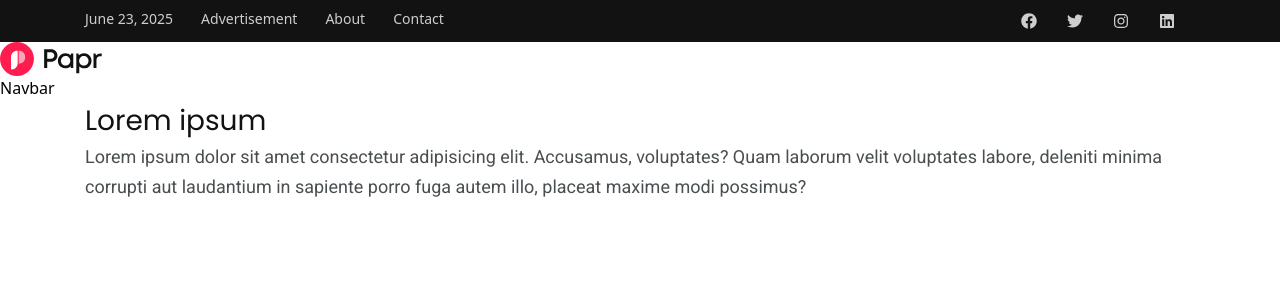
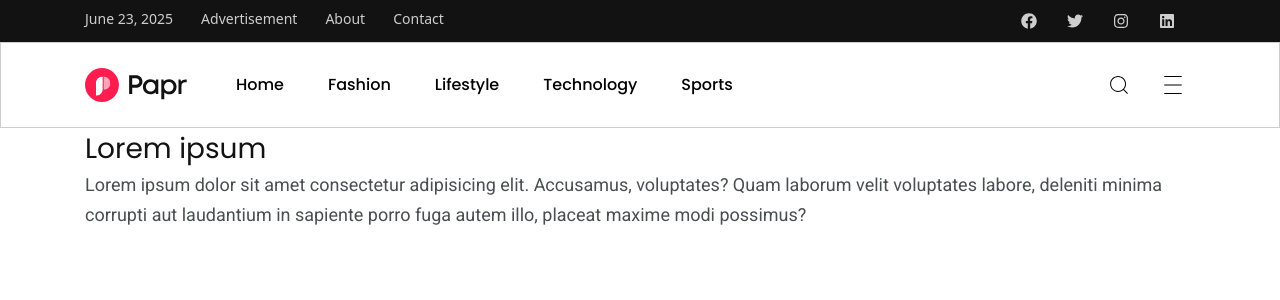
Before and after one commit to calebmutisya/papr, a Next.js app: page / in a window 1280 px wide. Shown: the top 300 px of the page. Built offline with nearby package versions, Linux system fonts and the light colour scheme.

Commit message:
navbar layout done

```diff
--- a/app/globals.css
+++ b/app/globals.css
@@ -9,6 +9,7 @@
   --color-myblack: #121213;
   --color-mywhite: #ffffff;
   --color-mygrey: #7B7B7B;
+  --color-mylightgrey: #F5F5F5;
   --color-textblack: #494E51;
   --color-textlight: #CECECE;
   --color-mypink: #FF2C54;
@@ -45,7 +46,7 @@ p{
   line-height: 30px;
 }
 
-li,a{
+li{
   cursor: pointer;
 }
 
@@ -72,9 +73,37 @@ li,a{
 .container{
   max-width: 1140px;
   margin: 0 auto;
-  padding: 0 15px;
+  padding-left: 15px;
+  padding-right: 15px;
 }
 
+/* Hover Effects */
+.hover\:underline-animate {
+  position: relative;
+  cursor: pointer;
+}
+
+.hover\:underline-animate::after {
+  content: "";
+  position: absolute;
+  left: 0;
+  bottom: 0;             /* positions the underline at the bottom */
+  width: 100%;
+  height: 2px;           /* thickness of the underline */
+  background: currentColor; /* matches the text color */
+  transform: scaleX(0);  /* initially hidden */
+  transform-origin: left; /* animation will start from left */
+  transition: transform 0.3s ease;
+}
+
+.hover\:underline-animate:hover::after {
+  transform: scaleX(1);  /* reveal underline on hover */
+}
+
+
 /* Navbar Starts */
+.navlinks li{
+  font-family: var(--font-poppins);
+}
 
 /* Navbar Ends */
--- a/app/layout.tsx
+++ b/app/layout.tsx
@@ -32,7 +32,9 @@ export default function RootLayout({
         className={`${poppins.variable} ${roboto.variable} antialiased`}
       >
         <Navbar/>
-        {children}
+        <div className="min-h-screen">
+          {children}
+        </div>
       </body>
     </html>
   );
--- a/components/Navbar.tsx
+++ b/components/Navbar.tsx
@@ -5,6 +5,10 @@ import { FaFacebook } from "react-icons/fa";
 import { FaTwitter } from 'react-icons/fa';
 import { FaInstagram } from 'react-icons/fa';
 import {FaLinkedin} from "react-icons/fa";
+
+import { CiSearch } from "react-icons/ci";
+import { CiMenuBurger } from "react-icons/ci";
+
 
 function Navbar() {
   return (
@@ -28,10 +32,27 @@ function Navbar() {
                 </ul>
             </div>
         </div>
-        <nav>
-            <Image src="/logo-black.svg" alt="logo" width={102} height={34}/>
-        </nav>
-      Navbar
+        <div className=' border-solid border-1  border-b border-textlight'>
+            <nav className='container py-[22px] lg:py-[0px] flex justify-between items-center'>
+                <div className='flex flex-row items-center'>
+                    <Image src="/logo-black.svg" alt="logo" width={102} height={34}/>
+                    <ul className='navlinks hidden lg:flex flex-row items-center pl-[44px] '>
+                        <li className='font-[500] mr-[34px] py-[30px] px-[5px] '><span className='hover:underline-animate'>Home</span></li>
+                        <li className='font-[500] mr-[34px] py-[30px] px-[5px]'><span className='hover:underline-animate'>Fashion</span></li>
+                        <li className='font-[500] mr-[34px] py-[30px] px-[5px]'><span className='hover:underline-animate'>Lifestyle</span></li>
+                        <li className='font-[500] mr-[34px] py-[30px] px-[5px]'><span className='hover:underline-animate'>Technology</span></li>
+                        <li className='font-[500] mr-[34px] py-[30px] px-[5px]'><span className='hover:underline-animate'>Sports</span></li>
+                    </ul>
+                </div>
+
+                <div className='flex flex-row items-center'>
+                    <CiSearch size={24} className='mr-[20px] cursor-pointer hover:text-mypink'/>
+                    <div className='py-[8px] px-[10px] hover:bg-mylightgrey transition ease-in duration-300 cursor-pointer rounded-full'>
+                        <CiMenuBurger size={24} />
+                    </div>
+                </div>
+            </nav>
+        </div>
     </header>
   )
 }
```
